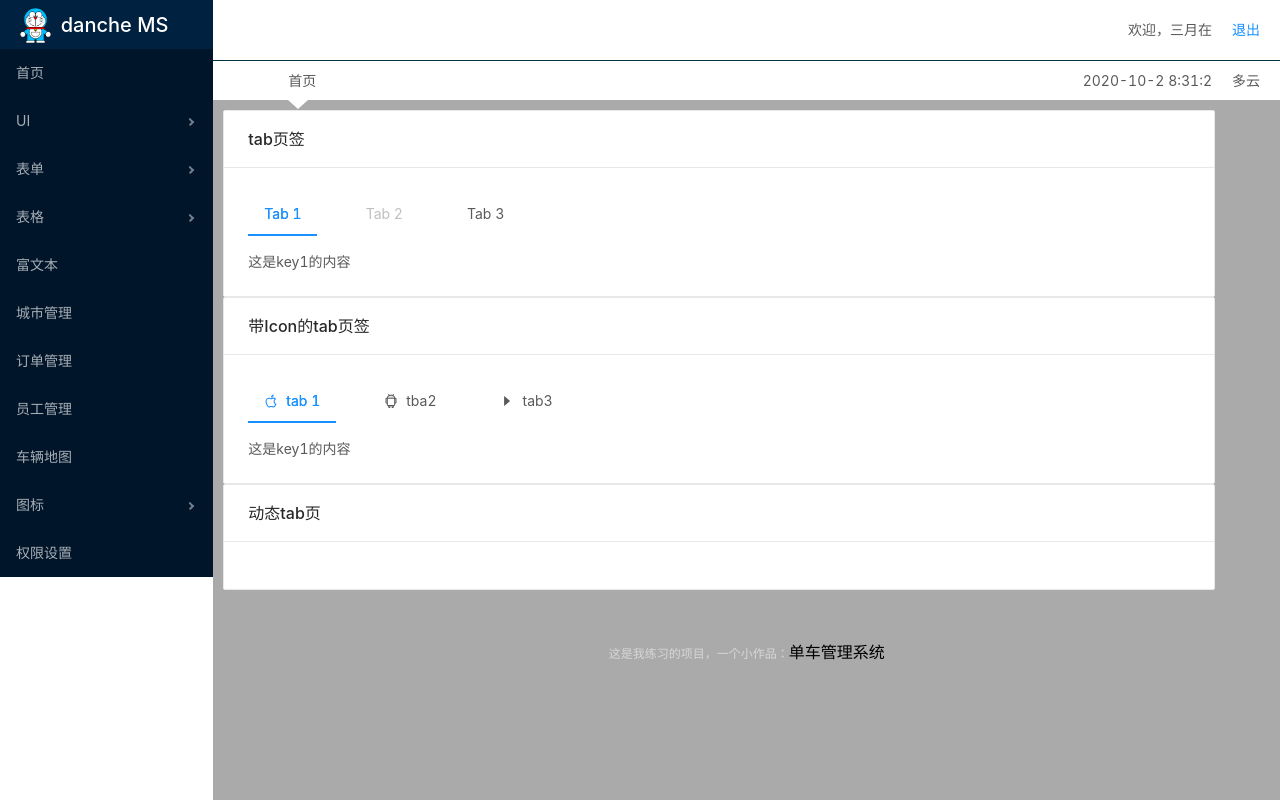
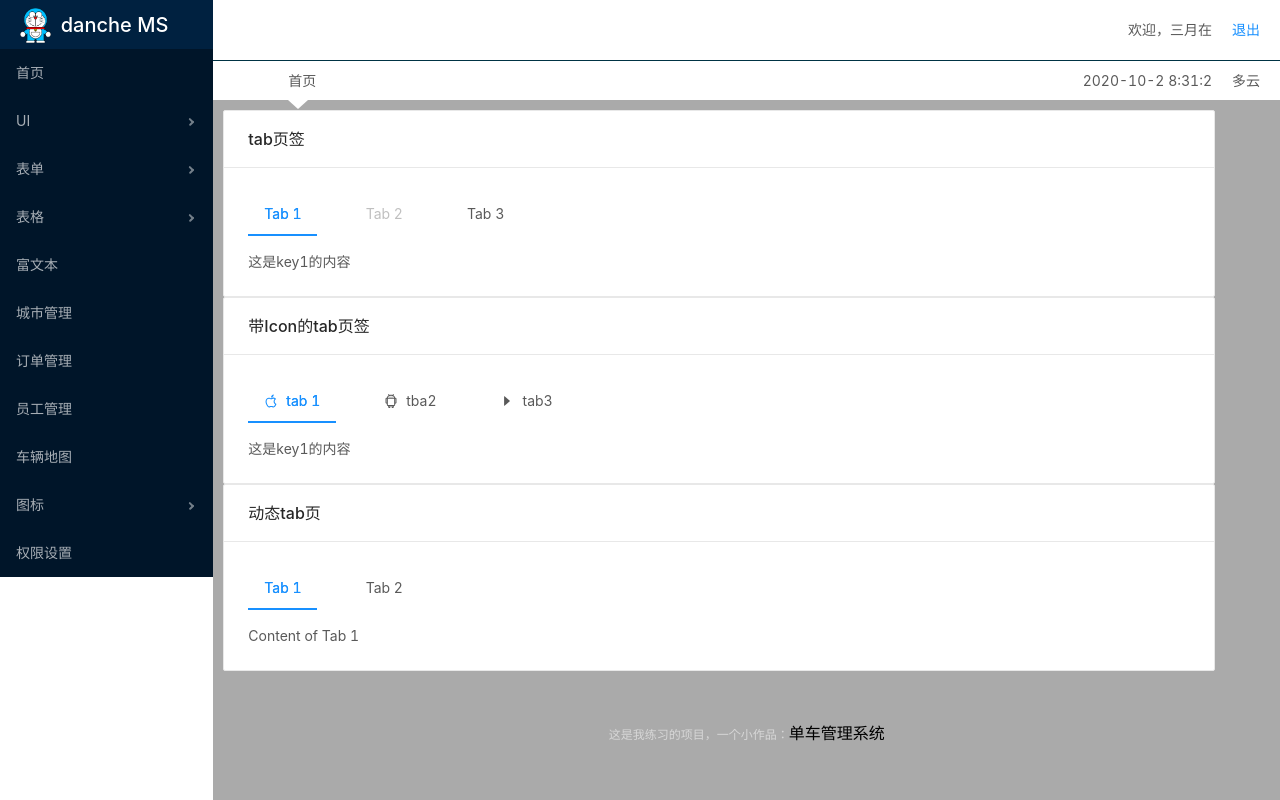
Before and after one commit to lhalou/danche, a React app in the folder danhce-app/: page /#/admin/ui/tabs in a window 1280 px wide. Built offline with nearby package versions, Linux system fonts and the light colour scheme.

Commit message:
解决一个bug，原来是少用了Tabs标签,hahah

```diff
--- a/danhce-app/src/pages/ui/tabs.js
+++ b/danhce-app/src/pages/ui/tabs.js
@@ -2,17 +2,15 @@ import React, { Component } from 'react'
 import { AppleOutlined, AndroidOutlined, CaretRightOutlined  } from '@ant-design/icons';
 import { Card, message, Tabs} from 'antd'
 const { TabPane } = Tabs;
+const initialPanes = [
+  { title: 'Tab 1', content: 'Content of Tab 1', key: '1' },
+  { title: 'Tab 2', content: 'Content of Tab 2', key: '2' },
+];
 class Tab extends Component {
-   constructor(props) {
-    super(props);
-    const panes = [
-      { title: 'Tab 1', content: 'Content of Tab Pane 1', key: '1' },
-      { title: 'Tab 2', content: 'Content of Tab Pane 2', key: '2' },
-    ];
-    this.state = {
-      panes,
-    };
-  }
+   state = {
+    panes: initialPanes,
+  };
+
 
 
   handleCallBack = (key) => {
@@ -62,12 +60,15 @@ class Tab extends Component {
             </TabPane>
           </Tabs>
         </Card>
-        <Card title = '动态tab页'>
-          {this.state.panes.map(pane => (
-            <TabPane tab={pane.title} key={pane.key} >
-              {pane.content}
-            </TabPane>
-          ))}
+        <Card title = '动态tab页' >
+          <Tabs>
+            {this.state.panes.map(pane => (
+              <TabPane tab={pane.title} key={pane.key}>
+                {pane.content}
+              </TabPane>
+            ))}
+          </Tabs>
+
         </Card>
       </div>
     )
```
